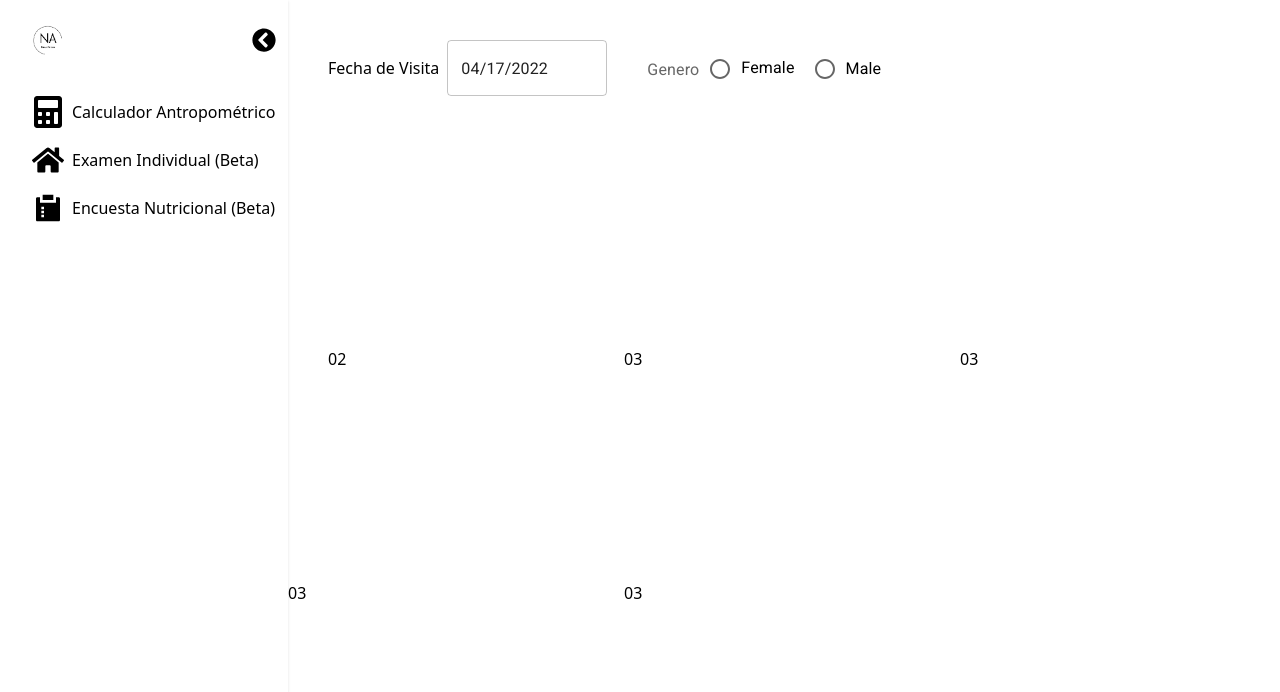
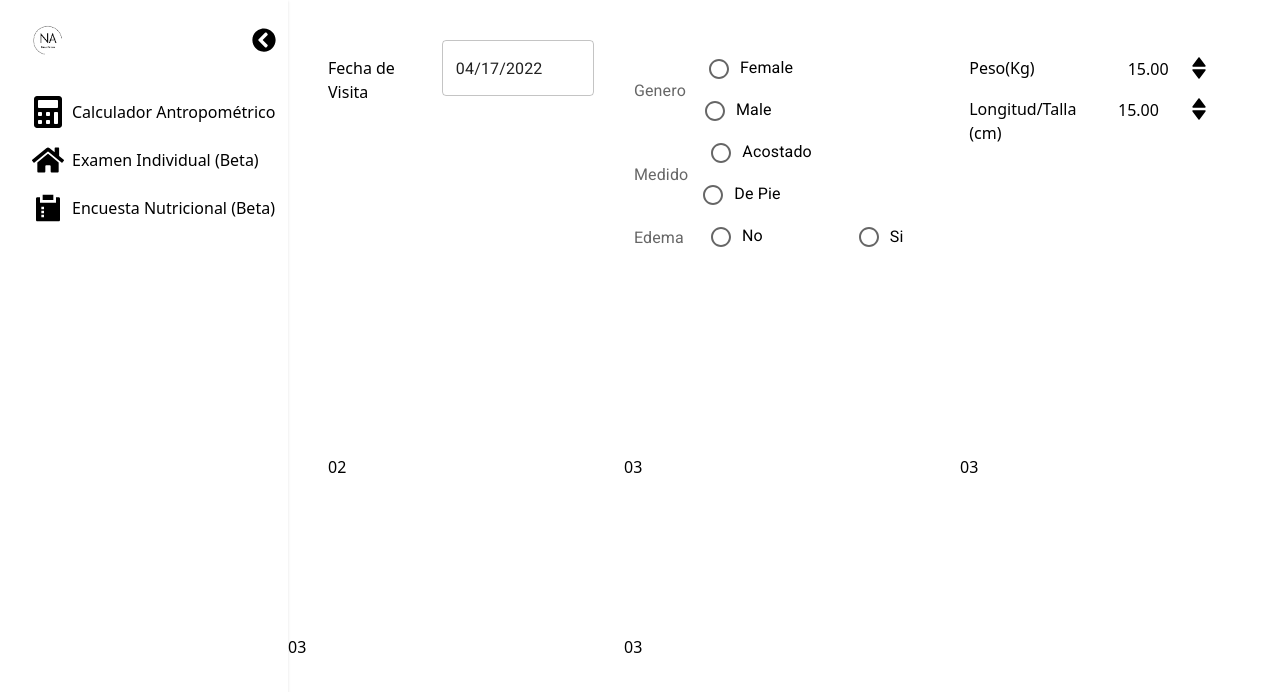
Before and after one commit to alperaltgend/nutripro, a React (Vite) app: page /calculadora in a window 1280 px wide. Shown: the top 692 px of the page. Built offline with nearby package versions, Linux system fonts and the light colour scheme.

Commit message:
add components

```diff
--- a/package.json
+++ b/package.json
@@ -11,6 +11,7 @@
     "deploy": "gh-pages -d dist"
   },
   "dependencies": {
+    "@chakra-ui/react": "^2.8.2",
     "@emotion/react": "^11.11.4",
     "@emotion/styled": "^11.11.5",
     "@fontsource/roboto": "^5.0.13",
@@ -20,6 +21,7 @@
     "@mui/styled-engine-sc": "^6.0.0-alpha.18",
     "@mui/x-date-pickers": "^7.4.0",
     "dayjs": "^1.11.11",
+    "framer-motion": "^11.2.2",
     "lucide-react": "^0.378.0",
     "react": "^18.2.0",
     "react-dom": "^18.2.0",
--- a/src/App.jsx
+++ b/src/App.jsx
@@ -2,6 +2,7 @@ import React from 'react';
 import HomePage from './pages/Home';
 import { BrowserRouter, Route, Routes } from 'react-router-dom';
 import Calculadora from './pages/Calculadora';
+import PruebaComp from './pages/prueba';
 
 function App() {
   return (
--- a/src/pages/Calculadora.jsx
+++ b/src/pages/Calculadora.jsx
@@ -15,23 +15,38 @@ import FormControlLabel from '@mui/material/FormControlLabel';
 import FormControl from '@mui/material/FormControl';
 import FormLabel from '@mui/material/FormLabel';
 
+import {
+    NumberInput,
+    NumberInputField,
+    NumberInputStepper,
+    NumberIncrementStepper,
+    NumberDecrementStepper,
+} from '@chakra-ui/react'
+
 export default function Calculadora() {
     const [value, setValue] = React.useState(dayjs('2022-04-17'));
 
-    const [valueradio, setValueradio] = React.useState(" ");
-    const handleChange = (event) => {
-        setValueradio(event.target.value);
+    const [valueradio1, setValueradio1] = React.useState(" ");
+    const handleChange1 = (event) => {
+        setValueradio1(event.target.value);
+    };
+
+    const [valueradio2, setValueradio2] = React.useState(" ");
+    const handleChange2 = (event) => {
+        setValueradio2(event.target.value);
+    };
+
+    const [valueradio3, setValueradio3] = React.useState(" ");
+    const handleChange3 = (event) => {
+        setValueradio3(event.target.value);
     };
     return (
 
         <div className='flex'>
             <Sidebar></Sidebar>
             <div class="grid grid-cols-3 gap-4 w-screen">
-
                 <div className='col-span-3 flex my-10 mx-8'>
-
                     <h1 className='mx-2 mt-4'>Fecha de Visita</h1>
-
                     <div className='w-40'>
                         <LocalizationProvider dateAdapter={AdapterDayjs}>
                             <DatePicker
@@ -41,21 +56,72 @@ export default function Calculadora() {
                             />
                         </LocalizationProvider>
                     </div>
-                    <div className='ml-10 mt-2'>
+                    <div className='ml-10 mt-2 flex flex-col'>
                         <FormControl class="flex items-center">
                             <FormLabel id="demo-controlled-radio-buttons-group" >Genero</FormLabel>
                             <RadioGroup
 
                                 aria-labelledby="demo-controlled-radio-buttons-group"
                                 name="controlled-radio-buttons-group"
-                            value={valueradio}
-                            onChange={handleChange}
+                                value={valueradio1}
+                                onChange={handleChange1}
                                 row
                             >
-                            <FormControlLabel value="female" class="mr-5" control={<Radio />} label="Female" />
-                            <FormControlLabel value="male" control={<Radio />} label="Male" />
+                                <FormControlLabel value="female" class="ml-3 mr-12" control={<Radio />} label="Female" />
+                                <FormControlLabel value="male" class="ml-2" control={<Radio />} label="Male" />
                             </RadioGroup>
                         </FormControl>
+                        <FormControl class="flex items-center">
+                            <FormLabel id="demo-controlled-radio-buttons-group" >Medido</FormLabel>
+                            <RadioGroup
+
+                                aria-labelledby="demo-controlled-radio-buttons-group"
+                                name="controlled-radio-buttons-group"
+                                value={valueradio2}
+                                onChange={handleChange2}
+                                row
+                            >
+                                <FormControlLabel value="female" class="ml-3 mr-8" control={<Radio />} label="Acostado" />
+                                <FormControlLabel class="ml-1" value="male" control={<Radio />} label="De Pie" />
+                            </RadioGroup>
+                        </FormControl>
+                        <FormControl class="flex items-center">
+                            <FormLabel id="demo-controlled-radio-buttons-group" >Edema</FormLabel>
+                            <RadioGroup
+
+                                aria-labelledby="demo-controlled-radio-buttons-group"
+                                name="controlled-radio-buttons-group"
+                                value={valueradio3}
+                                onChange={handleChange3}
+                                row
+                                className='ml-1'
+                            >
+                                <FormControlLabel value="female" class="ml-3 mr-24" control={<Radio />} label="No" />
+                                <FormControlLabel value="male" control={<Radio />} label="Si" />
+                            </RadioGroup>
+                        </FormControl>
+                    </div>
+                    <div className='mx-10 flex flex-col'>
+                        <div className='flex items-start'>
+                            <h1 className='mx-2 mt-4'>Peso(Kg)</h1>
+                            <NumberInput maxW={90} marginTop={2} marginLeft={85} paddingTop={15} focusBorderColor='gray.500' focusInputOnChange={true} defaultValue={15} precision={2} step={0.2} size={"lg"}>
+                                <NumberInputField border={10} />
+                                <NumberInputStepper>
+                                    <NumberIncrementStepper paddingTop={13} height={10} />
+                                    <NumberDecrementStepper height={10} />
+                                </NumberInputStepper>
+                            </NumberInput>
+                        </div>
+                        <div className='flex items-start'>
+                            <h1 className='mx-2 mt-4'>Longitud/Talla (cm)</h1>
+                            <NumberInput maxW={90} marginTop={2} marginLeft={10} paddingTop={15} focusBorderColor='gray.500' focusInputOnChange={true} defaultValue={15} precision={2} step={0.2} size={"lg"}>
+                                <NumberInputField border={10} />
+                                <NumberInputStepper>
+                                    <NumberIncrementStepper paddingTop={13} height={10} />
+                                    <NumberDecrementStepper height={10} />
+                                </NumberInputStepper>
+                            </NumberInput>
+                        </div>
                     </div>
 
                 </div>
--- /dev/null
+++ b/src/pages/prueba.jsx
@@ -0,0 +1,21 @@
+import React, { useState } from 'react';
+import {
+    NumberInput,
+    NumberInputField,
+    NumberInputStepper,
+    NumberIncrementStepper,
+    NumberDecrementStepper,
+} from '@chakra-ui/react'
+
+export default function PruebaComp() {
+    return (
+        <NumberInput size='lg' maxW={182} fontSize={25} defaultValue={15} min={10}>
+            <NumberInputField />
+            <NumberInputStepper>
+                <NumberIncrementStepper height={8}/>
+                <NumberDecrementStepper height={8}/>
+            </NumberInputStepper>
+        </NumberInput>
+
+    )
+}
```
Also changed, not shown: 1 other file (tests, documents, lock files or other folders). Lines whose indentation alone changed are shown as unchanged.
